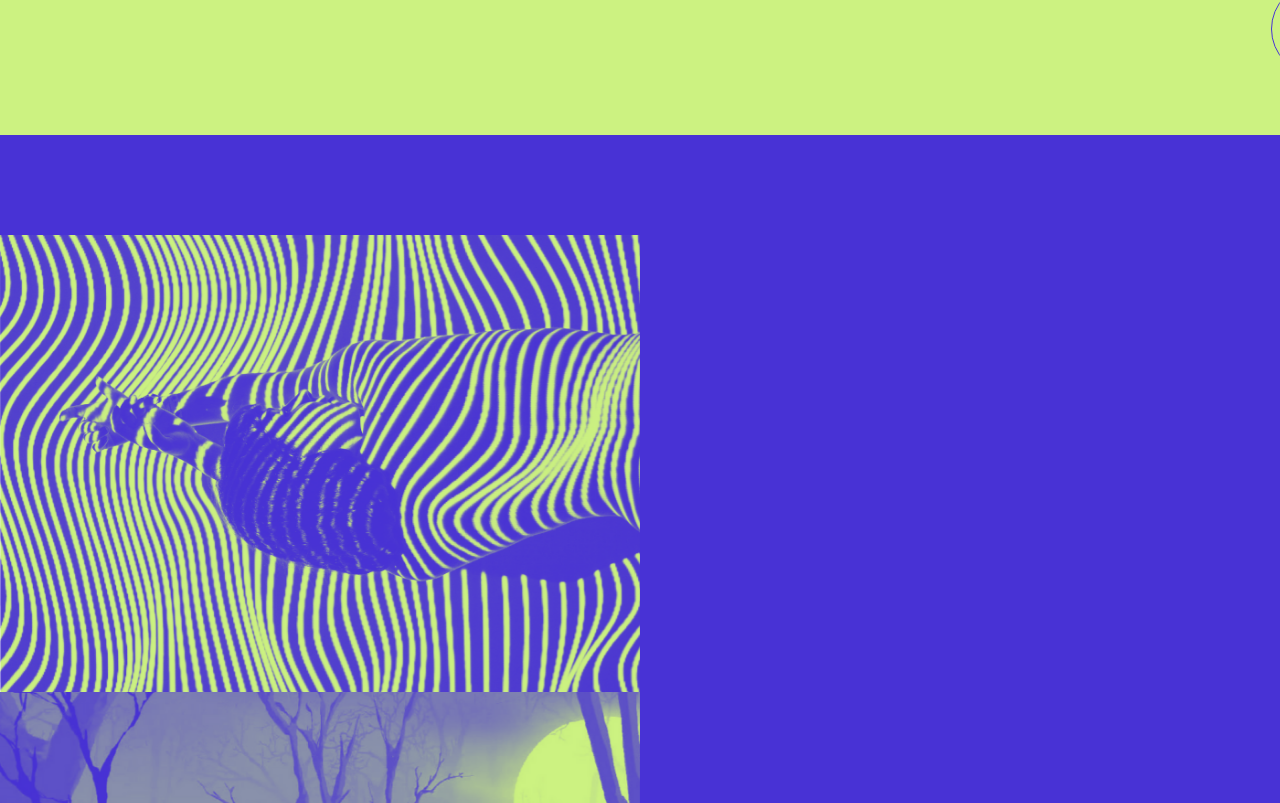
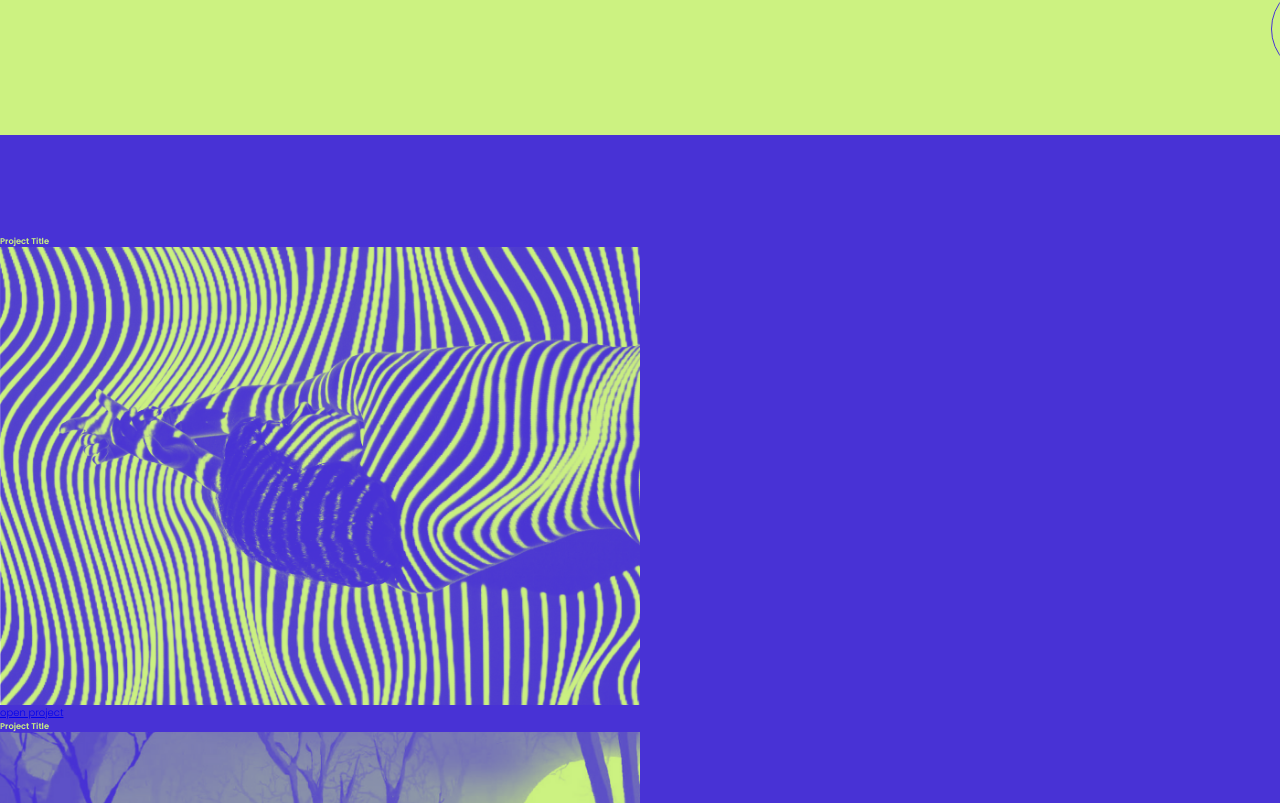
Before and after one commit to AlinaPisarenko/portfolio-website, a React (Vite) app in the folder client/: page / in a window 1280 px wide. Shown: the part 1737-2540 px from the top of the page. Built offline with nearby package versions, Linux system fonts and the light colour scheme.

Commit message:
refactored project card component

```diff
--- a/client/src/components/Contact.jsx
+++ b/client/src/components/Contact.jsx
@@ -6,9 +6,9 @@ export default function Contact() {
     <div className='contact'>
 
       <div className='contact-links'>
-        <a className='contact-link' href="mailto:pisarenko.alina@gmail.com">email</a>
-        <a className='contact-link' href="https://www.linkedin.com/in/alina-pisarenko-web-developer/">linkedin</a>
-        <a className='contact-link' href="https://github.com/AlinaPisarenko">github</a>
+        <a className='contact-link' href="mailto:pisarenko.alina@gmail.com" target="_blank">email</a>
+        <a className='contact-link' href="https://www.linkedin.com/in/alina-pisarenko-web-developer/" target="_blank">linkedin</a>
+        <a className='contact-link' href="https://github.com/AlinaPisarenko" target="_blank">github</a>
       </div>
       <h5 className='contact-title'>Let's work together</h5>
     </div>
--- a/client/src/components/ProjectCard.jsx
+++ b/client/src/components/ProjectCard.jsx
@@ -1,66 +1,21 @@
 import React from 'react'
 import '../styles/ProjectCard.css'
-
 import { useRef, useEffect, useState } from 'react';
 
 
+export default function ProjectCard({imageUrl, index, visibleIndices, refs}) {
 
-export default function ProjectCard() {
 
-    const images = [
-        'public/art.png',
-        'public/game.png',
-        'public/house.png'
-      ];
-
-      const refs = useRef(images.map(() => null));
-      const [visibleIndices, setVisibleIndices] = useState([]);
-
-      useEffect(() => {
-        const onScroll = () => {
-          const newVisibleIndices = refs.current
-            .map((ref, index) => {
-              if (ref) {
-                const { top, bottom } = ref.getBoundingClientRect();
-                const windowHeight = window.innerHeight;
-
-                if (top < windowHeight && bottom >= 0) {
-                  return index;
-                }
-              }
-              return null;
-            })
-            .filter(index => index !== null);
-
-          setVisibleIndices(newVisibleIndices);
-        };
-
-        window.addEventListener('scroll', onScroll);
-
-        return () => {
-            window.removeEventListener('scroll', onScroll);
-          };
-        }, []);
 
   return (
-    <div>
-    {images.map((imageUrl, index) => (
+    <div className={`image ${visibleIndices.includes(index) ? 'animate' : ''}`}>
+      <h5 className='project-card-title'>Project Title</h5>
       <img
-        key={index}
-        ref={ref => refs.current[index] = ref}
-        className={`image ${visibleIndices.includes(index) ? 'animate' : ''}`}
-        src={imageUrl}
-        alt={`Image ${index}`}
+            ref={ref => refs.current[index] = ref}
+            src={imageUrl}
+            alt={`Image ${index}`}
       />
-    ))}
+      <a href='#'>open project</a>
   </div>
-    // <>
-    // <div className='project-card'>
-    //     <h5 className='project-card-title'>Project Title</h5>
-    //     <img className='project-card-img' src='public/house.png' />
-    //     <a href='#'>open project</a>
-    // </div>
-
-    // </>
   )
 }
--- a/client/src/components/Projects.jsx
+++ b/client/src/components/Projects.jsx
@@ -1,11 +1,49 @@
 import React from 'react'
+import { useRef, useEffect, useState } from 'react';
 import '../styles/Projects.css'
 import ProjectCard from './ProjectCard'
 
 export default function Projects() {
+  const images = [
+    'public/art.png',
+    'public/game.png',
+    'public/house.png'
+  ];
+
+  const refs = useRef(images.map(() => null));
+  const [visibleIndices, setVisibleIndices] = useState([]);
+
+  useEffect(() => {
+    const onScroll = () => {
+      const newVisibleIndices = refs.current
+        .map((ref, index) => {
+          if (ref) {
+            const { top, bottom } = ref.getBoundingClientRect();
+            const windowHeight = window.innerHeight;
+
+            if (top < windowHeight && bottom >= 0) {
+              return index;
+            }
+          }
+          return null;
+        })
+        .filter(index => index !== null);
+
+      setVisibleIndices(newVisibleIndices);
+    };
+
+    window.addEventListener('scroll', onScroll);
+
+    return () => {
+        window.removeEventListener('scroll', onScroll);
+      };
+    }, []);
   return (
     <div id='projects' className='projects'>
-      <ProjectCard  />
+
+      {images.map((imageUrl, index) => (
+      <ProjectCard key={index} imageUrl={imageUrl} index={index} refs={refs}  visibleIndices={visibleIndices}/>
+    ))}
     </div>
   )
 }
```
Also changed, not shown: client/src/components/App.jsx (line endings or trailing spaces).
